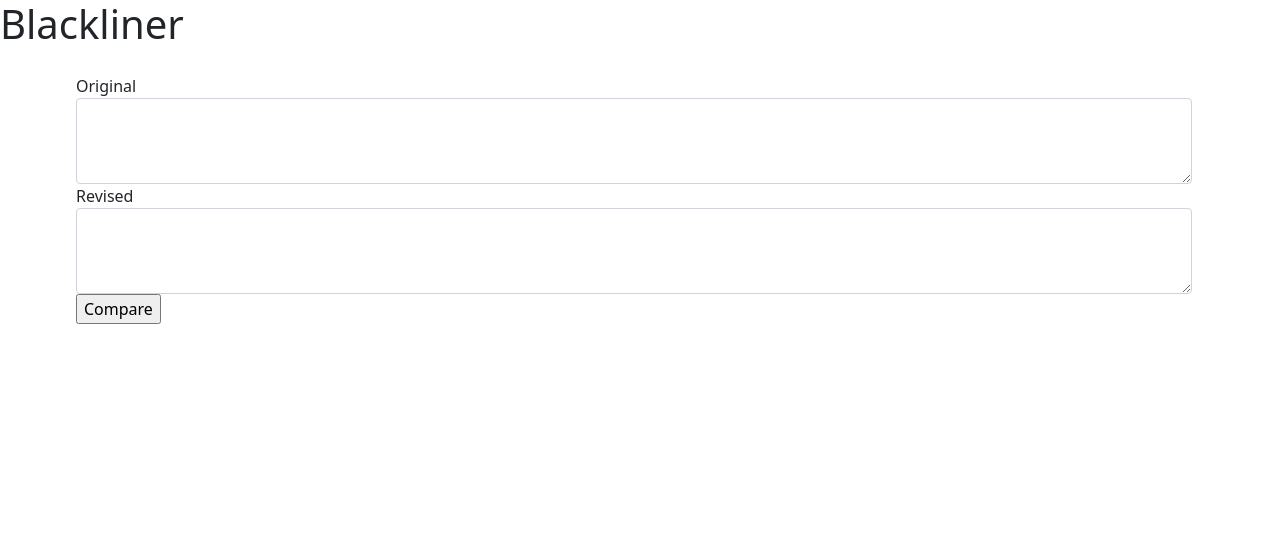
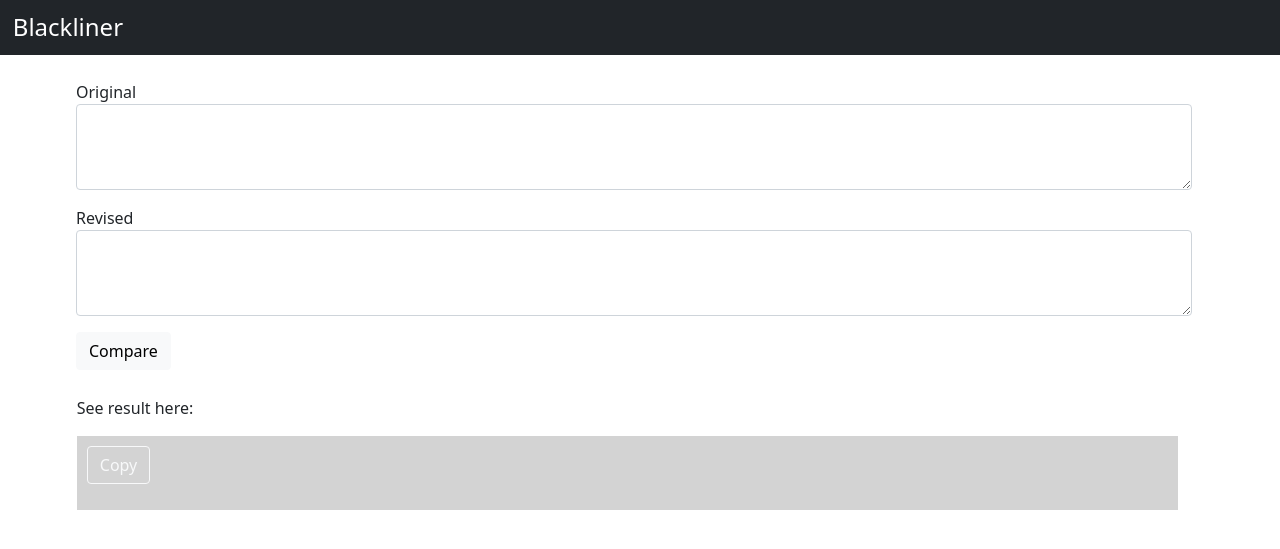
Before and after one commit to Papaandpipi/Compare, a Flask app: page / in a window 1280 px wide. Shown: the top 549 px of the page. Run offline with Flask 2, Linux system fonts and the light colour scheme.

Commit message:
improving page design

```diff
--- a/static/styles.css
+++ b/static/styles.css
@@ -11,9 +11,28 @@ b{
     color: blue;
 }
 
+p{
+    margin-left: 6%;
+    margin-right: 8%;
+}
+
 .container {
     margin-left: 5%;
     margin-right: 5%;
     margin-top: 2%;
     margin-bottom: 2%;
 }
+
+.navbar-brand{
+    padding-left: 1%;
+    font-size: x-large;
+}
+
+.output{
+    margin-left: 6%;
+    margin-right: 8%;
+    padding-top: 10px;
+    padding-left: 10px;
+    padding-bottom: 10px;
+    background-color: lightgrey;
+}
--- a/templates/index.html
+++ b/templates/index.html
@@ -10,11 +10,15 @@
 
         <title>Compare</title>
         <link rel="stylesheet" href="static/styles.css">
+
     </head>
+
     <body>
-        <div class="header">
-            <h1>Blackliner</h1>
-        </div>
+
+        <nav class="navbar navbar-dark bg-dark">
+            <span class="navbar-brand mb-0 h1">Blackliner</span>
+        </nav>
+
         <div class="container">
             <div class="section">
                 <form action="/" method="post">
@@ -22,17 +26,24 @@
                         <label for="exampleFormControlTextarea1">Original</label>
                         <textarea name="text1" class="form-control" id="exampleFormControlTextarea1" rows="3"></textarea>
                     </div>
+                    <p></p>
                     <div class="form-group">
                         <label for="exampleFormControlTextarea1">Revised</label>
                         <textarea name="text2" class="form-control" id="exampleFormControlTextarea1" rows="3"></textarea>
                     </div>
+                    <p></p>
                     <div>
-                        <input type="submit" value="Compare">
+                        <input class="btn btn-light" type="submit" value="Compare">
                     </div>
                 </form>
             </div>
         </div>
 
+        <p>See result here:</p>
+
+        <div class="output" id="output">
+            <button id="outputbutton" type="button" class="btn btn-outline-light" onclick="copyFunction()">Copy</button>
+            <p></p>
             {% for i in result %}
                 {% if i[0] == '-' and i[-1] == '-' %}
                     <del>{{i[1:-1]}}</del>
@@ -42,6 +53,15 @@
                     {{i}}
                 {% endif %}
             {% endfor %}
+        </div>
+
+        <script>
+            function copyFunction() {
+
+            // TODO: implement copyFunction
+
+            }
+        </script>
 
     </body>
 </html>
```
Lines whose indentation alone changed are shown as unchanged.
